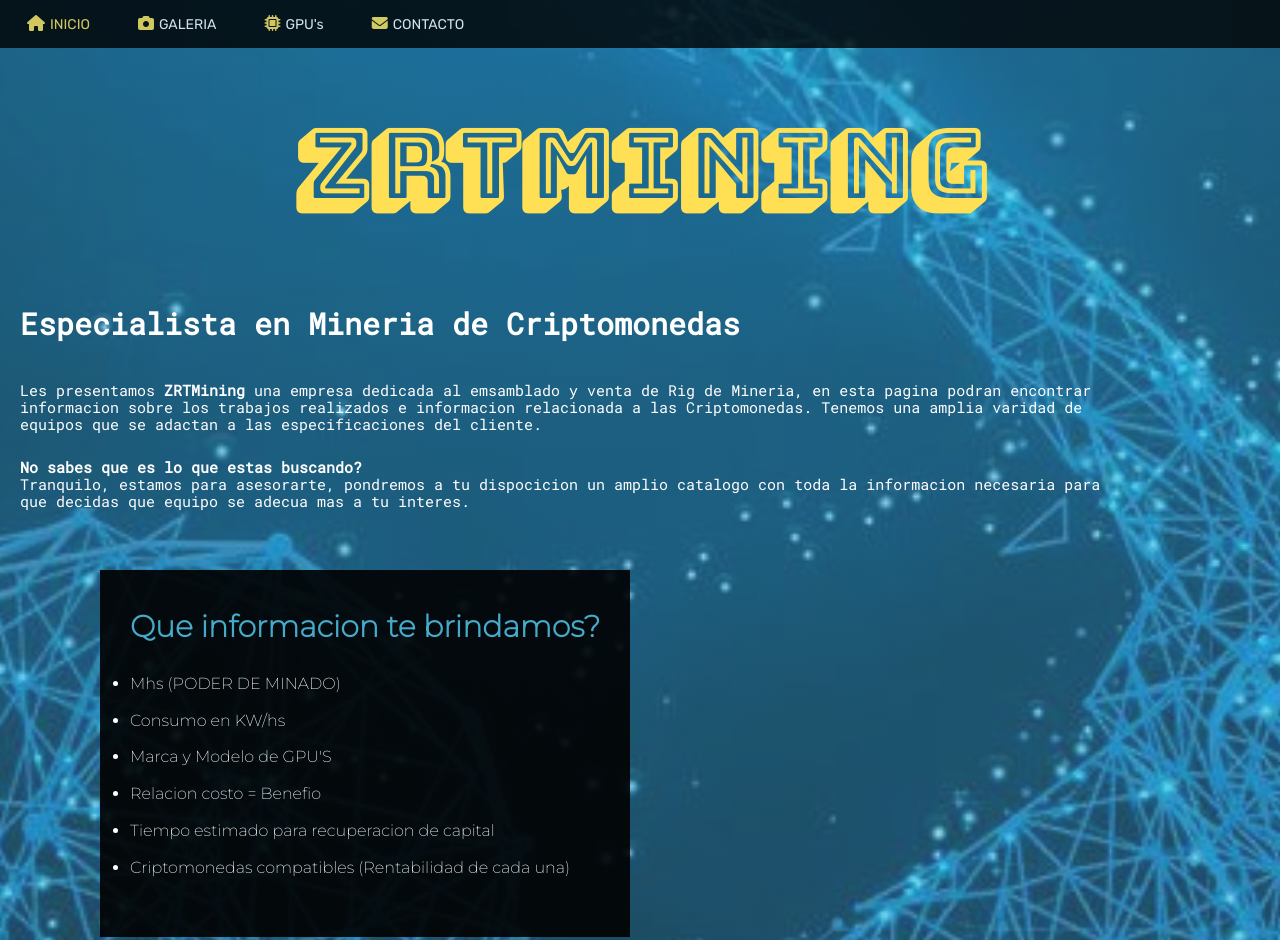
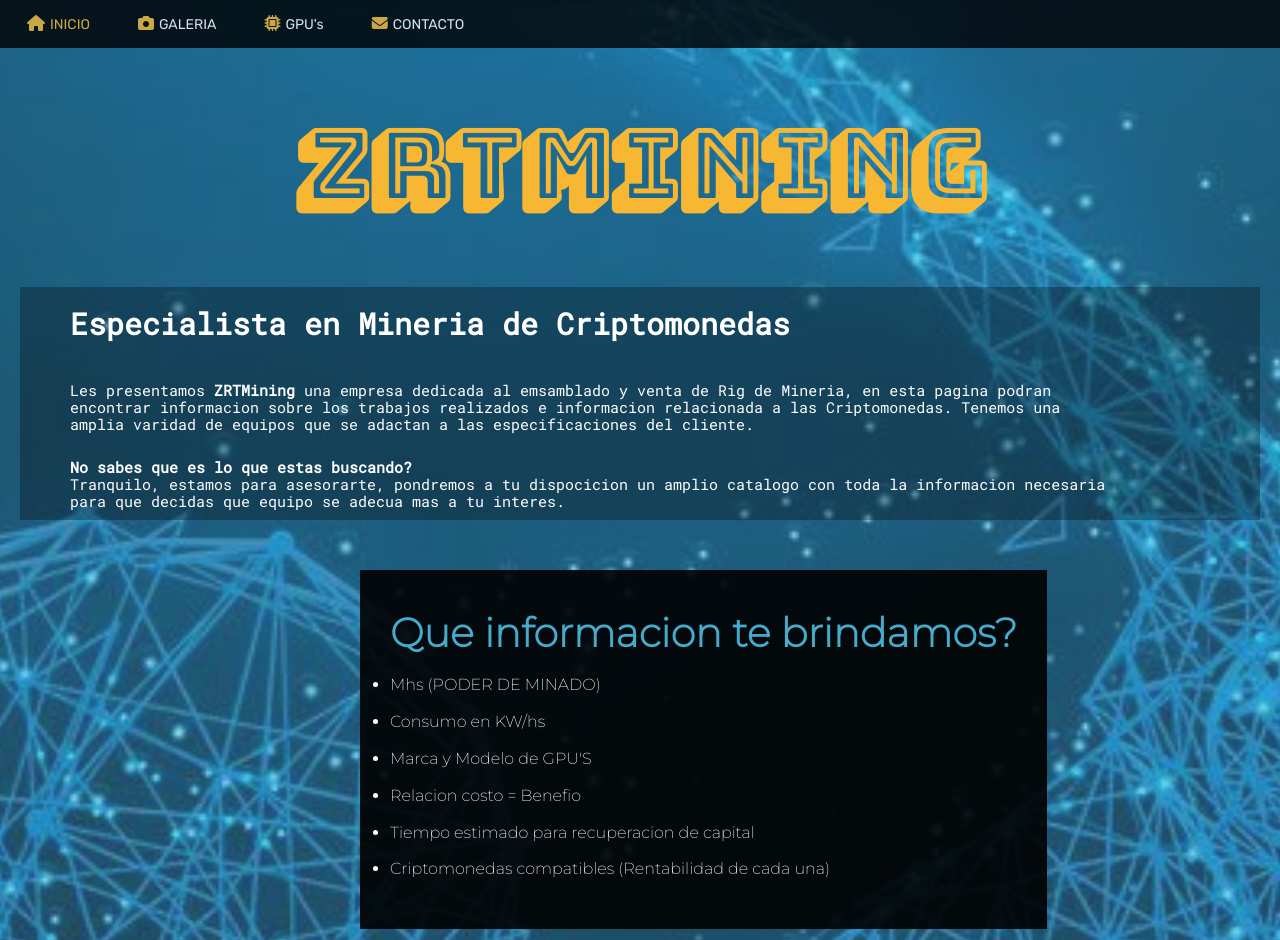
Before and after one commit to agustinalonsocantoli/Mineria-Pag, a plain HTML site: page index.html in a window 1280 px wide. Shown: the top 940 px of the page. Drawn offline with Linux system fonts and the light colour scheme; files whose address does not match are found by name; a web font is replaced by a local one.

Commit message:
Primer protecto autodidacta terminado

```diff
--- a/estilo.css
+++ b/estilo.css
@@ -59,14 +59,14 @@
 }
 
 .nav__li:hover > a {
-color: #ffe054;
+color: #f7b733;
 }
 
 .nav__li i {
     width: 30px;
     text-align: right;
     margin-right: 5px;
-    color: #ffe054;
+    color: #f7b733;
     box-sizing: border-box;
 }
 
@@ -80,7 +80,7 @@ color: #ffe054;
 .firts__ h1 {
     text-align: center;
     font-size: 6em;
-    color: #ffe054;
+    color: #f7b733;
     font-weight: 600;
     font-family: 'Bungee Shade', cursive;
 }
@@ -145,7 +145,6 @@ textarea {
     text-align: center;
     padding: 15px;
     color: white;
-    background: linear-gradient( rgba(0, 0, 0, 0.7), rgba(0, 0, 0, 0.7) );
     margin-left: 70px;
     margin-right: 70px;
 }
@@ -154,6 +153,7 @@ textarea {
     border: 1px solid white;
     margin: 0.5px;
     padding-top: 7px;
+    background: linear-gradient( rgba(0, 0, 0, 0.7), rgba(0, 0, 0, 0.7) );
 }
 
 /*.formularioc {
@@ -191,7 +191,7 @@ textarea {
     margin-top: 10px;
     padding: 10px 60px 10px 60px;
     margin-left: 230px;
-    background-color: #ffe054;
+    background-color: #f7b733;
     color: white;
     border: 1px solid white;
 }
@@ -215,7 +215,7 @@ textarea {
     font-size: 25px;
     margin-left: 5px;
     padding-top: 5px;
-    color: #ffe054;
+    color: #f7b733;
     font-family: 'Bungee Hairline', cursive;
 }
 
@@ -240,14 +240,14 @@ textarea {
     margin-top: 60px;
     margin-bottom: 30px;
     text-align: center;
-    color: #ffe054;
+    color: #f7b733;
     font-family: 'Londrina Shadow', cursive;
 }
 
 .info__ {
     padding: 30px;
     margin-top: 50px;
-    margin-left: 100px;
+    margin-left: 360px;
     font-family: 'Montserrat', sans-serif;
     color: white;
     background: linear-gradient( rgba(0, 0, 0, 0.9), rgba(0, 0, 0, 0.9) );
@@ -255,55 +255,62 @@ textarea {
 }
 
 .info__ p {
-    margin: 10px 0px 30px 0px;
-    font-size: 20px;
+    margin: 10px 0px 20px 0px;
+    font-size: 35px;
     font-family: 'Montserrat', sans-serif;
     color: #46abca;
     font-size: 30px;
 }
 
+#info__til {
+    font-weight: 900;
+    font-size: 40px
+}
+
 .firts__h {
-padding: 20px 0px 25px 20px;
+padding: 20px 0px 25px 50px;
 font-size: 30px;
 font-family: 'Roboto Mono', monospace;
 color: white;
-background: linear-gradient( rgba(0, 0, 0, 0), rgba(0, 0, 0, 0) );
+background: linear-gradient( rgba(0, 0, 0, .3), rgba(0, 0, 0, .3) );
+margin: 0px 20px 0px 20px;
 }
 
 .firts__par {
     font-family: 'Roboto Mono', monospace;
     font-size: 15px;
     color: white;
-    padding: 15px 10px 10px 20px;
-    background: linear-gradient( rgba(0, 0, 0, 0), rgba(0, 0, 0, 0) );
-    margin-right: 150px;
+    padding: 15px 150px 10px 50px;
+    background: linear-gradient( rgba(0, 0, 0, .3), rgba(0, 0, 0, .3) );
+    margin: 0px 20px 0px 20px;
 }
 
 .gal__title {
 font-size: 30px;
 font-family: 'Londrina Shadow', cursive;
 color: white;
-background: linear-gradient( rgba(0, 0, 0, .0), rgba(0, 0, 0, .0) );
+background: linear-gradient( rgba(255, 228, 109, 0), rgba(0, 0, 0, .4) );
 padding: 15px;
 margin-right: 35em;
 margin-left: 50px;
+margin-top: -110px;
+border: 3px double #f7b733;
+position: absolute;
 text-align: center;
-margin-top: -20px;
-border: 3px double #ffe054;
 }
 
 .gal__contain {
     display: grid;
     grid-template-columns: repeat(auto-fill, minmax(200px, 1fr));
     grid-gap: 10px;
-    margin: 15px 50px 20px 50px;
+    margin: 150px 50px 20px 50px;
 }
 
 .gal__contain img {
     width: 100%;
     height: 300px;
     object-fit: cover;
-    border: 3px double #ffe054;
+    border: 3px double #f7b733;
 }
 
 .gal__contain img:first-child {
--- a/index.html
+++ b/index.html
@@ -60,7 +60,7 @@
 <aside>
    <div class="info__">
          <p>
-             <b>Que informacion te brindamos?</b>
+             <b id="info__til"">Que informacion te brindamos?</b>
          <ul>
             <li>Mhs (PODER DE MINADO)</li><br>
             <li>Consumo en KW/hs</li><br>
```
